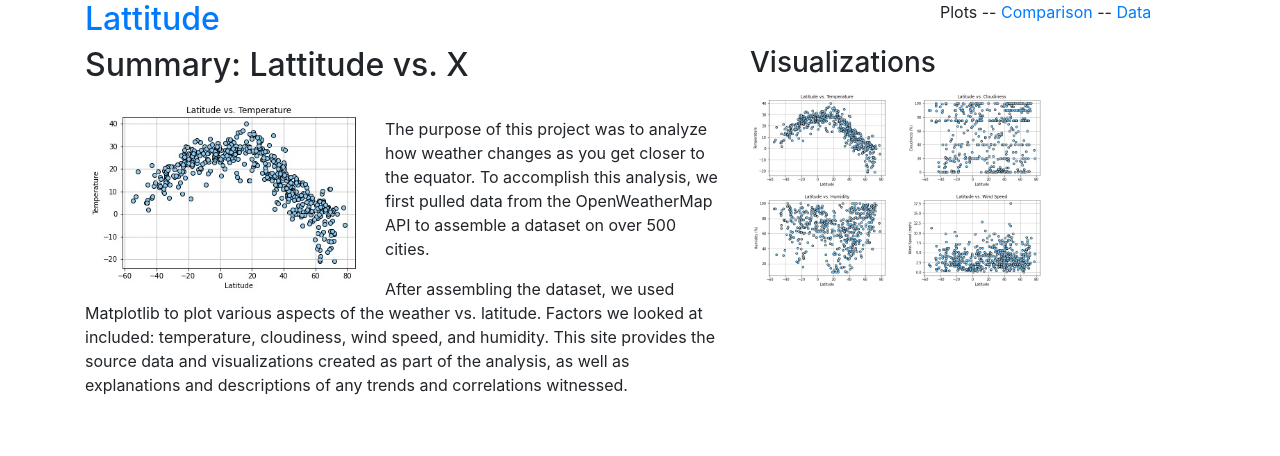
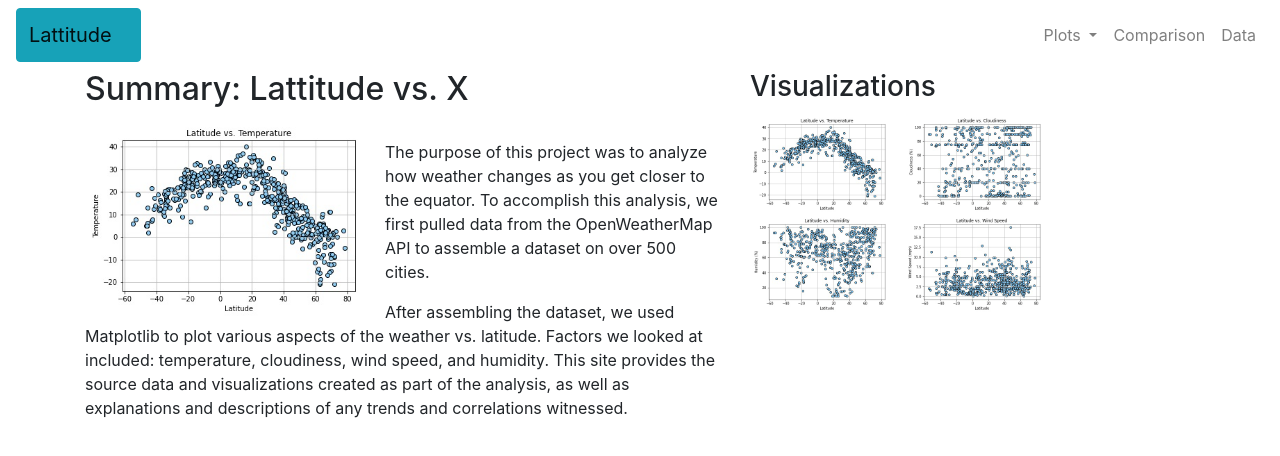
Before and after one commit to scottcerny949/Web-Design-Challenge, a plain HTML site: page index.html in a window 1280 px wide. Drawn offline with nearby package versions, Linux system fonts and the light colour scheme.

Commit message:
working on navbar section

```diff
--- a/index.html
+++ b/index.html
@@ -7,29 +7,45 @@
 </head>
 <body>
 
-<!-- Our rows function in containers (grid created). -->
+  <nav class="navbar navbar-expand-lg navbar-fixed-top navbar-light bg light">
+  <!--style="background-color: #e3f2fd;">-->
+<button class="btn btn-info navbar-btn">
+        <a class="navbar-brand" href="index.html">Lattitude</a>
+</button>
+        <button class="navbar-toggler" type="button" data-toggle="collapse" data-target="#navbarNavDropdown" aria-controls="navbarNavDropdown" aria-expanded="false" aria-label="Toggle navigation">
+            <span class="navbar-toggler-icon"></span>
+        </button>
 
-<div class="container">
+        <div class="collapse navbar-collapse" id="navbarNavDropdown">
 
-    <!-- Our columns function in rows. -->
-    <div class="row">
+            <ul class="navbar-nav ml-auto">
 
+                <li class="nav-item dropdown">
+                    <a class="nav-link dropdown-toggle" href="#" id="navbarDropdownMenuLink" data-toggle="dropdown" aria-haspopup="true" aria-expanded="false">
+                    Plots
+                    </a>
+                    <div class="dropdown-menu" aria-labelledby="navbarDropdownMenuLink">
+                        <a class="dropdown-item" href="temp.html">Temperature</a>
+                        <a class="dropdown-item" href="hum.html">Humidity</a>
+                        <a class="dropdown-item" href="cloud.html">Cloudiness</a>
+                        <a class="dropdown-item" href="wind.html">Wind Speed</a>
+                    </div>
+                </li>
 
-      <div class="col-md-9">
-        <h2><a href="index.html">Lattitude</a></h2>
-      </div>
+                <li class="nav-item">
+                    <a class="nav-link" href="comp.html">Comparison</a>
+                </li>
 
-      <div class="col-md-3">
-        Plots -- <a href="comp.html">Comparison</a> -- <a href="data.html">Data</a>
-      </div>
+                <li class="nav-item">
+                    <a class="nav-link" href="data.html">Data</a>
+                </li>
+            </ul>
+        </div>
+    </nav>
 
-    </div>
-
-  </div>
 
   <div class="container">
 
-    <!-- Our columns function in rows. -->
     <div class="row">
 
 
```
